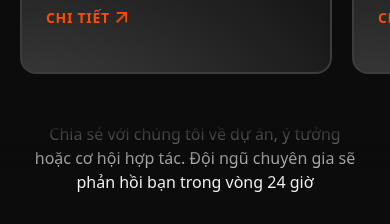
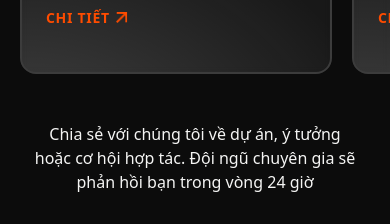
Before and after one commit to khanguyen67895/sofin_group, a React (Vite) app: page / in a window 390 px wide. Shown: the part 6800-7024 px from the top of the page. Built offline with nearby package versions, Linux system fonts and the light colour scheme; no server answers; a web font is replaced by a local one.

Commit message:
update UI

```diff
--- a/src/components/common/Header.tsx
+++ b/src/components/common/Header.tsx
@@ -18,7 +18,11 @@ const navRight = [
   { label: 'Liên hệ', href: '/lien-he' },
 ]
 
-const allNavItems = [...navLeft, ...navRight]
+const navMobile = [
+  { label: 'Trang chủ', href: '/' },
+]
+
+const allNavItems = [...navMobile, ...navLeft, ...navRight]
 
 function NavItem({ href, label }: { href: string; label: string }) {
   return (
--- a/src/features/home/components/CTASection.tsx
+++ b/src/features/home/components/CTASection.tsx
@@ -8,7 +8,7 @@ export default function CTASection() {
   return (
     <section className="bg-neutral-900 relative overflow-hidden mt-12 md:mt-39">
       {/* Top fade to #0C0C0C */}
-      <div className="absolute top-0 left-0 right-0 h-15 bg-linear-to-b from-[#0C0C0C] to-transparent z-10 pointer-events-none" />
+      <div className="hidden md:block absolute top-0 left-0 right-0 h-15 bg-linear-to-b from-[#0C0C0C] to-transparent z-10 pointer-events-none" />
       {/* Mobile layout: text/button on top, image below */}
       <div className="md:hidden flex flex-col">
         <motion.div
```
